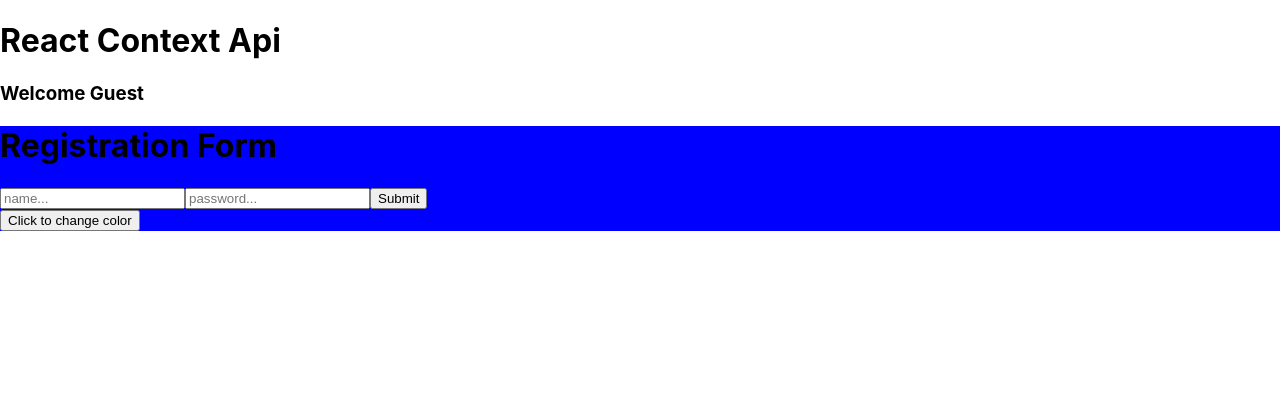
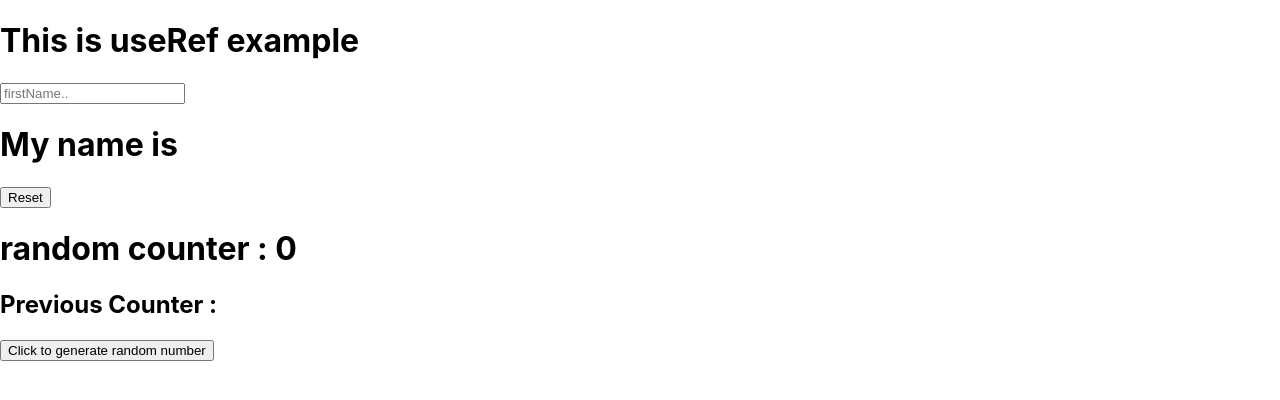
Before and after one commit to celociousalltrin/ReactHooks, a React (Create React App) app: page / in a window 1280 px wide. Shown: the top 400 px of the page. Built offline with nearby package versions, Linux system fonts and the light colour scheme.

Commit message:
UseRef Completed

```diff
--- a/src/App.js
+++ b/src/App.js
@@ -1,13 +1,13 @@
 import Auth from "./Context Component/Auth";
 import Header from "./Context Component/Header";
 import {UserContextProvider} from "../src/usecontext/Context";
+import InputFocus from "./useRef/InputFocus";
 
 function App() {
   return (
     <div>
       <UserContextProvider>
-        <Header />
-        <Auth />
+      <InputFocus />
       </UserContextProvider>
     </div>
   );
--- a/src/Context Component/Auth.css
+++ b/src/Context Component/Auth.css
@@ -5,3 +5,11 @@
 #dark {
     background-color: brown;
 }
+
+#light .main > h1 {
+    color: white;
+}
+
+#dark .main > h1 {
+    color: yellow;
+}
--- a/src/Context Component/Home.js
+++ b/src/Context Component/Home.js
@@ -2,7 +2,7 @@ import React from 'react'
 
 const Home = () => {
   return (
-    <div>
+    <div className='main'>
         <h1>This is Home Page</h1>
         <h2>In this Home content is available</h2>
     </div>
--- /dev/null
+++ b/src/useRef/InputFocus.js
@@ -0,0 +1,44 @@
+import React from "react";
+import { useState, useRef, useEffect } from "react";
+
+const InputFocus = () => {
+  const [user, setUser] = useState("");
+  const [counter, setCounter] = useState(0)
+  const inputEl = useRef("");
+  const previousCounterRef = useRef("")
+
+  const handleReset = () => {
+    setUser("");
+    inputEl.current.focus();
+  };
+
+  useEffect(()=>{
+       previousCounterRef.current = counter;
+  },[counter])
+
+  return (
+    <div>
+      <h1>This is useRef example</h1>
+      <input
+        ref={inputEl}
+        type="text"
+        placeholder="firstName.."
+        name="user"
+        value={user}
+        onChange={(e) => setUser(e.target.value)}
+      />
+      <br />
+      <h1>My name is {user} </h1>
+      <button onClick={handleReset}>Reset</button>
+      <div>
+        <h1>random counter : {counter}</h1>
+        {typeof previousCounterRef.current !== "undefined" && (
+            <h2>Previous Counter : {previousCounterRef.current}</h2>
+        )}
+        <button onClick={()=>setCounter(Math.ceil(Math.random()*100))}>Click to generate random number</button>
+      </div>
+    </div>
+  );
+};
+
+export default InputFocus;
```
